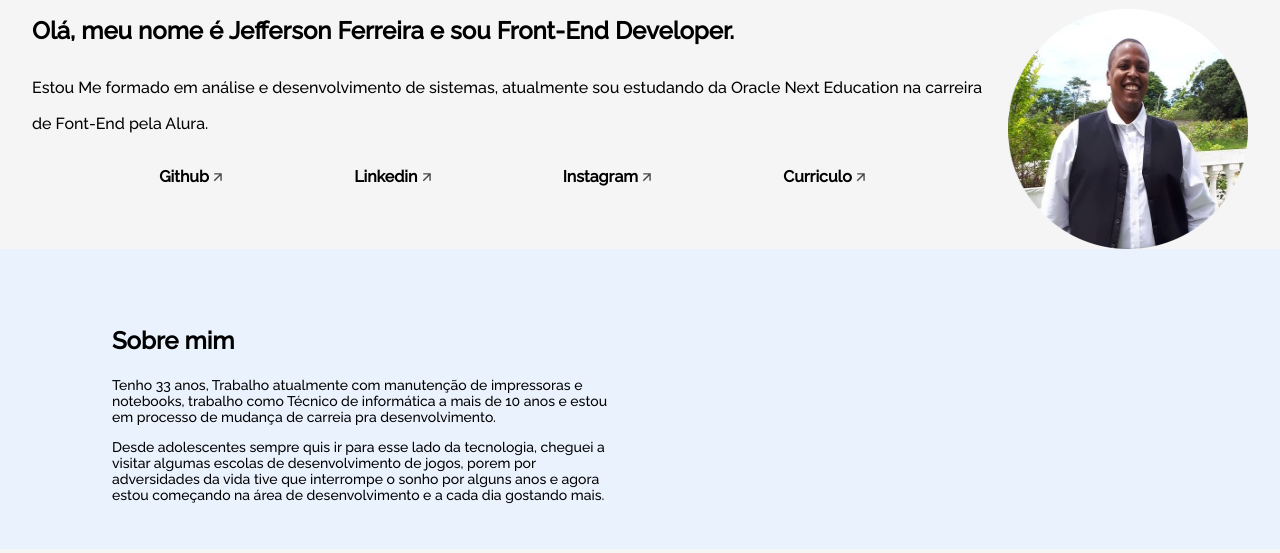
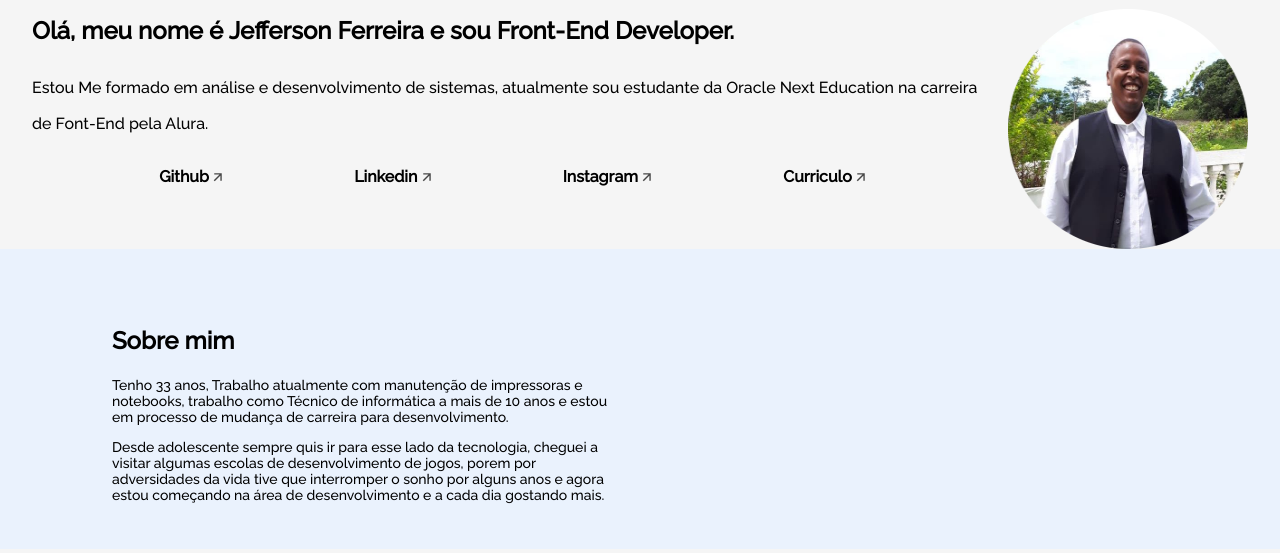
Before and after one commit to Jeffersonadao/Challenge_Portfolio_One, a plain HTML site: page index.html in a window 1280 px wide. Shown: the part 145-698 px from the top of the page. Drawn offline with Linux system fonts and the light colour scheme.

Commit message:
corrigindo alguns erros de portugues

```diff
--- a/index.html
+++ b/index.html
@@ -41,7 +41,7 @@
             <img class="title__profile" src="assets/perfil.png">
             <div class="title__container" id="#sobremim">
                 <h2 class="title__bio">Olá, meu nome é Jefferson Ferreira e sou Front-End Developer.</h2>
-                <h3 class="title__subsection">Estou Me formado em análise e desenvolvimento de sistemas, atualmente sou estudando da Oracle Next Education na carreira de Font-End pela Alura.</h3>
+                <h3 class="title__subsection">Estou Me formado em análise e desenvolvimento de sistemas, atualmente sou estudante da Oracle Next Education na carreira de Font-End pela Alura.</h3>
                 <ul class="title__network">
                     <!-- Ponha os links de suas redes sociais favoritas -->
                     <li class="title__network__item"><a href="https://github.com/Jeffersonadao">Github <img src="assets\arrow.png"> </a></li>
@@ -57,8 +57,8 @@
     <section class="about">
         <div class="about__container">
             <h3 class="about__title">Sobre mim</h3>
-            <p class="about__paragraph">Tenho 33 anos, Trabalho atualmente com manutenção de impressoras e notebooks, trabalho como Técnico de informática a mais de 10 anos e estou em processo de mudança de carreia pra desenvolvimento. </p>
-            <p class="about__paragraph">Desde adolescentes sempre quis ir para esse lado da tecnologia, cheguei a visitar algumas escolas de desenvolvimento de jogos, porem por adversidades da vida tive que interrompe o sonho por alguns anos e agora estou começando na área de desenvolvimento e a cada dia gostando mais.</p>
+            <p class="about__paragraph">Tenho 33 anos, Trabalho atualmente com manutenção de impressoras e notebooks, trabalho como Técnico de informática a mais de 10 anos e estou em processo de mudança de carreira para desenvolvimento. </p>
+            <p class="about__paragraph">Desde adolescente sempre quis ir para esse lado da tecnologia, cheguei a visitar algumas escolas de desenvolvimento de jogos, porem por adversidades da vida tive que interromper o sonho por alguns anos e agora estou começando na área de desenvolvimento e a cada dia gostando mais.</p>
             <!-- Caso queira colocar sua própria assinatura, insira aqui! -->
            <!--<img src="assets\signature.png">-->
         </div>
```
